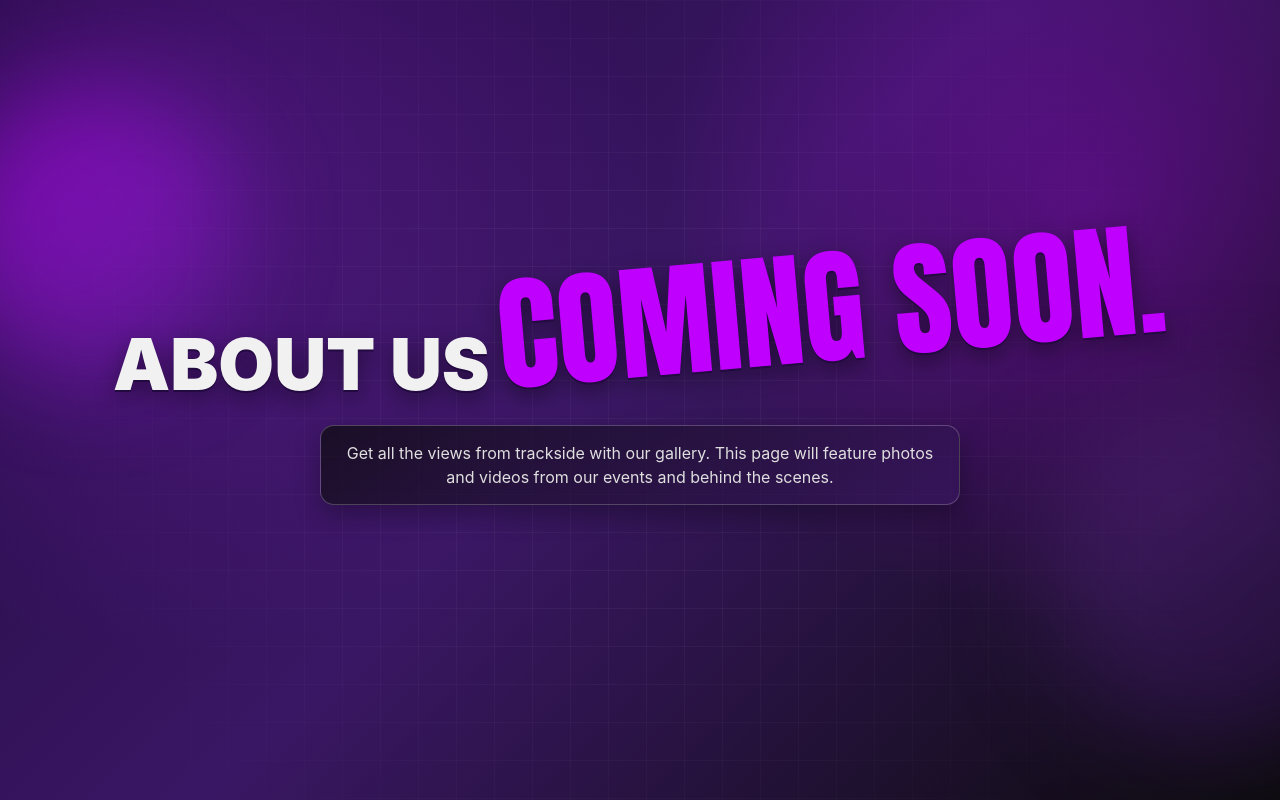
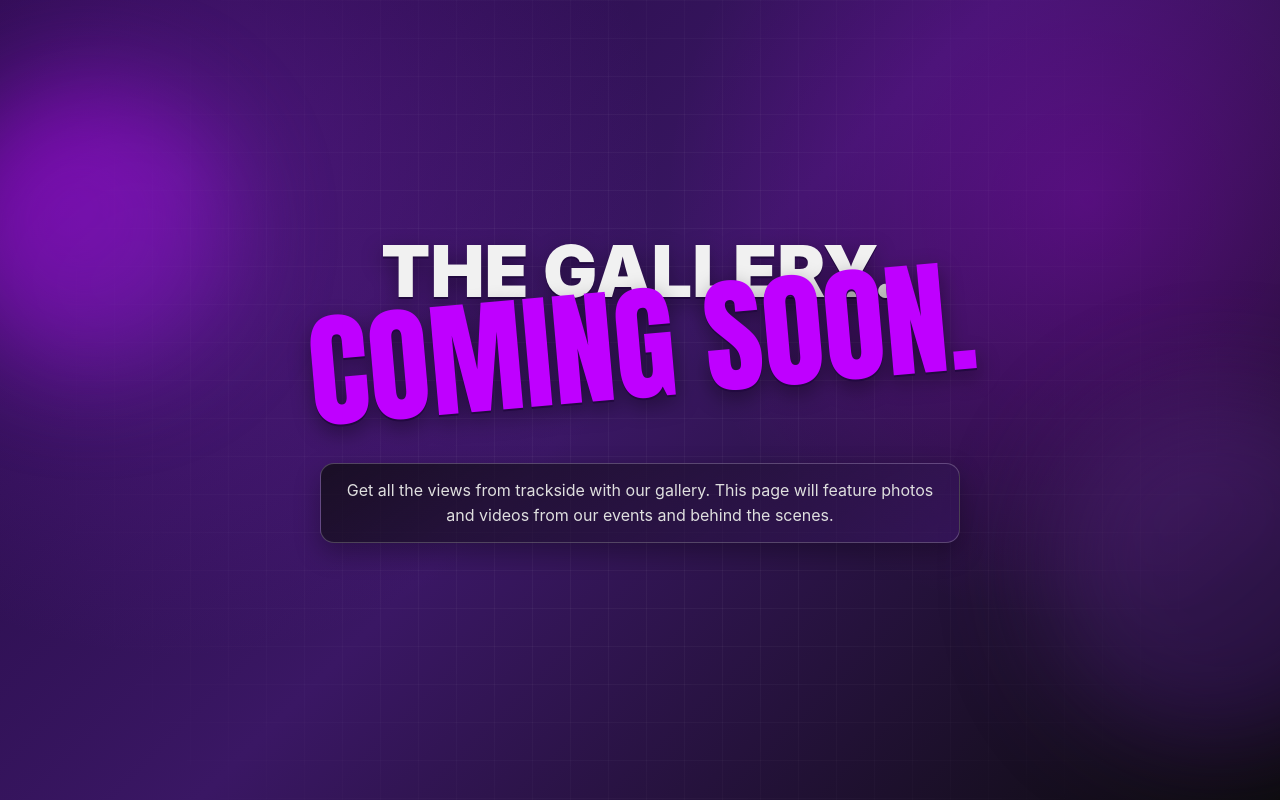
Before and after one commit to nick-p-34/zenithracingteam.co.uk, a Next.js app: page /noticeboard/gallery in a window 1280 px wide. Built offline with nearby package versions, Linux system fonts and the light colour scheme; a web font is replaced by a local one.

Commit message:
Fix misnamed page

```diff
--- a/src/app/noticeboard/gallery/page.tsx
+++ b/src/app/noticeboard/gallery/page.tsx
@@ -9,7 +9,8 @@ export default function GalleryPage() {
 
 			<section className="relative mx-auto flex min-h-[85vh] w-full max-w-6xl flex-col items-center justify-center gap-6">
 				<h1 className="headline text-5xl leading-[1.05] font-black uppercase sm:text-6xl md:text-7xl">
-					About Us
+					The Gallery.
+					<br />
 					<span className="mt-2 block text-[#bf00ff]">Coming Soon.</span>
 				</h1>
 				<p className="page-intro">
```
